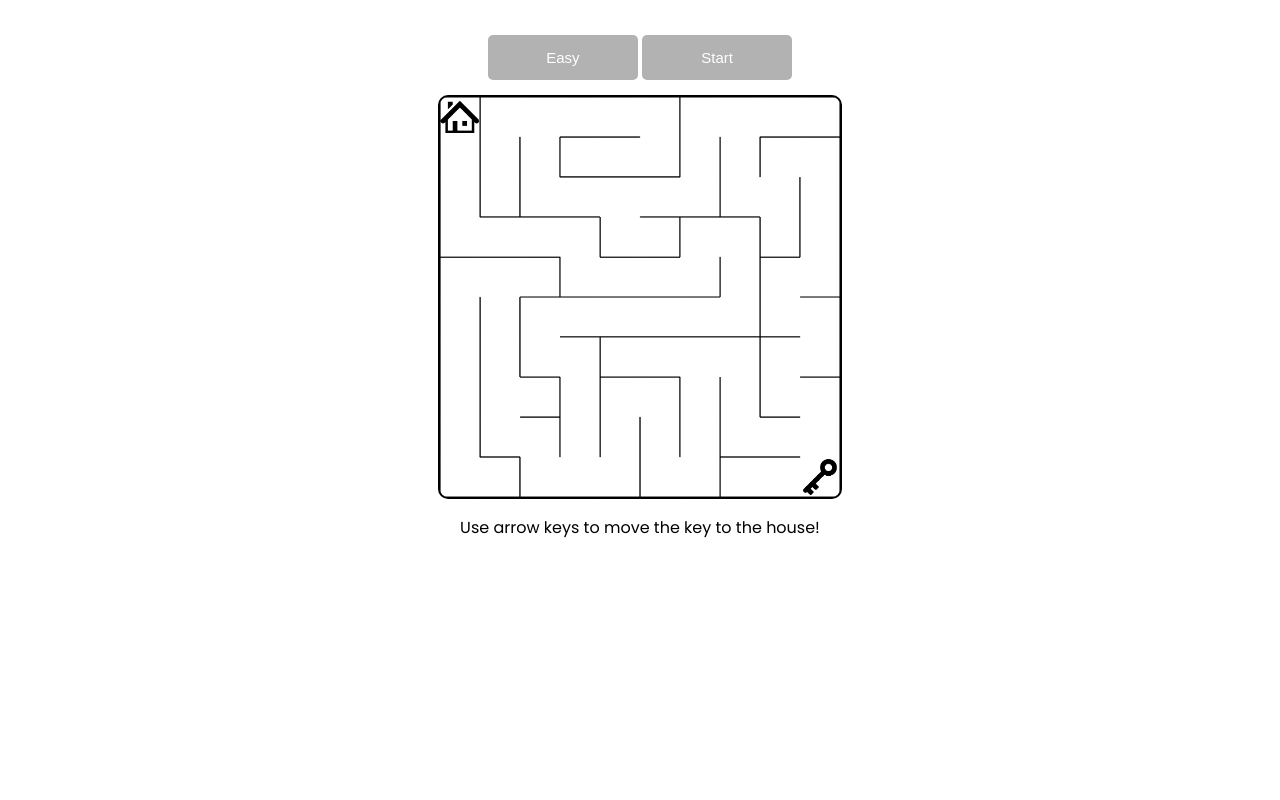
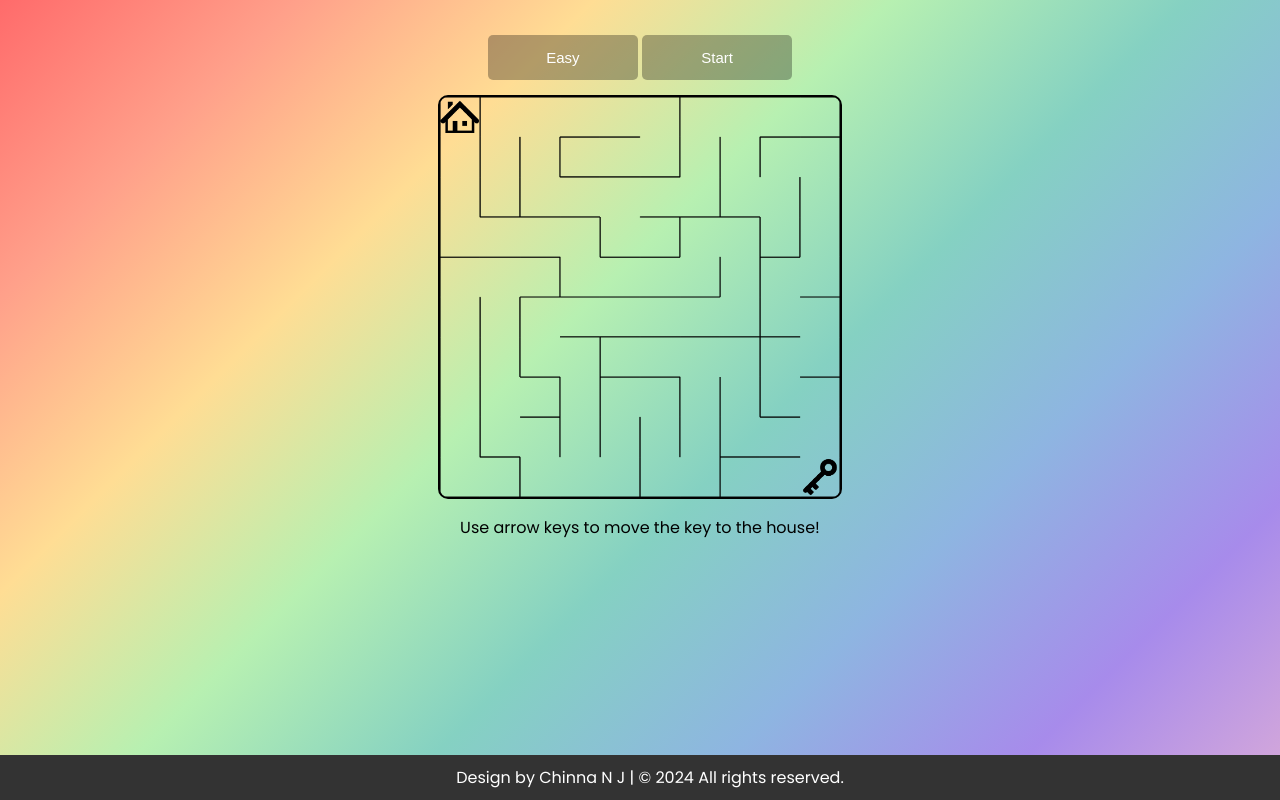
Before and after one commit to chinnanj666/maze-game, a plain HTML site: page index.html in a window 1280 px wide. Drawn offline with nearby package versions, Linux system fonts and the light colour scheme; some packages are replaced by stand-ins of ours; a script that the page names is missing.

Commit message:
first commit

```diff
--- a/index.html
+++ b/index.html
@@ -6,6 +6,18 @@
   <meta name="viewport" content="width=device-width, initial-scale=1.0">
   <title>Maze</title>
   <link rel="stylesheet" href="./style.css">
+  <style>
+    /* Additional styles for footer */
+    footer {
+      background-color: #333;
+      color: white;
+      text-align: center;
+      padding: 10px;
+      position: fixed;
+      width: 100%;
+      bottom: 0;
+    }
+  </style>
 </head>
 <body>
 
@@ -24,11 +36,11 @@
     <div id="menu">
       <div class="custom-select">
         <select id="diffSelect">
-                  <option value="10">Easy</option>
-                  <option value="15">Medium</option>
-                  <option value="25">Hard</option>
-                  <option value="38">Extreme</option>
-              </select>
+          <option value="10">Easy</option>
+          <option value="15">Medium</option>
+          <option value="25">Hard</option>
+          <option value="38">Extreme</option>
+        </select>
       </div>
       <input id="startMazeBtn" type="button" onclick="makeMaze()" value="Start" />
     </div>
@@ -43,6 +55,10 @@
 
   </div>
 
+  <footer>
+    Design by Chinna N J | &copy; 2024 All rights reserved.
+  </footer>
+
   <script type="text/javascript" src="https://cdnjs.cloudflare.com/ajax/libs/jquery/3.3.1/jquery.min.js"></script>
   <script type="text/javascript" src="https://cdnjs.cloudflare.com/ajax/libs/jquery.touchswipe/1.6.18/jquery.touchSwipe.min.js"></script>
 
--- a/style.css
+++ b/style.css
@@ -10,9 +10,12 @@ html, body {
     bottom: 0;
     left: 0;
     right: 0;
-    background-color: #fff;
+    background: linear-gradient(135deg, #FF6B6B, #FFA08A, #FFDD94, #B7F0B1, #85D1C2, #8EB5E1, #A78BEB, #D8AAD9);
     font-family: 'Poppins', sans-serif;
 }
+
+/* Rest of your CSS styles */
+
 
 #view {
     margin-top: 30px;
```
